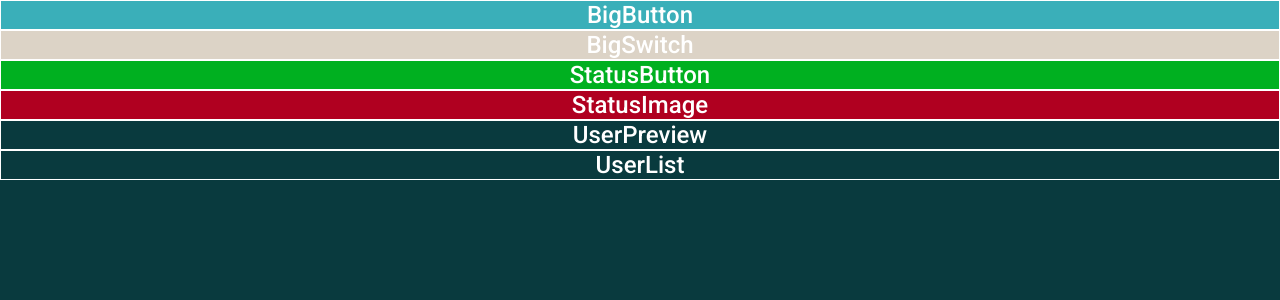
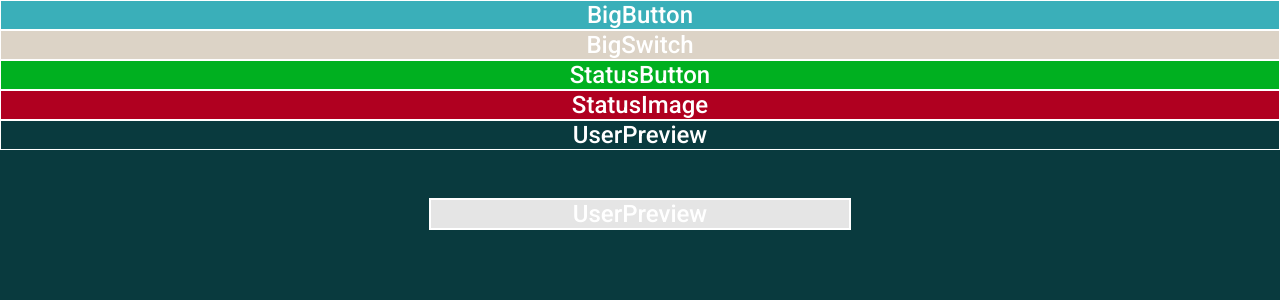
Before and after one commit to knutsanl/oblig2, a React (Create React App) app: page / in a window 1280 px wide. Shown: the top 300 px of the page. Built offline with nearby package versions, Linux system fonts and the light colour scheme.

Commit message:
Created user-list component for campus tracker

```diff
--- a/src/components/user-list/user-list.css
+++ b/src/components/user-list/user-list.css
@@ -1,3 +1,6 @@
 .UserList {
-    border: 1px solid white;
+	border: 1px solid white;
+	width: 422px;
+	background-color: #e5e5e5;
+	margin: 2em auto;
 }
--- a/src/components/user-list/user-list.jsx
+++ b/src/components/user-list/user-list.jsx
@@ -1,9 +1,17 @@
+import UserPreview from '../user-preview/user-preview';
 import './user-list.css';
 
-function UserList(props) {
-    return(
-        <div className="UserList">UserList</div>
-    );
+function UserList({ users }) {
+	return (
+		<div className="UserList">
+			{users.map((user, index) => (
+				<UserPreview key={index} user={user} />
+			))}
+		</div>
+	);
 }
 
+UserList.defaultProps = {
+	users: [{ user: '', status: null, place: '' }],
+};
 export default UserList;
```
